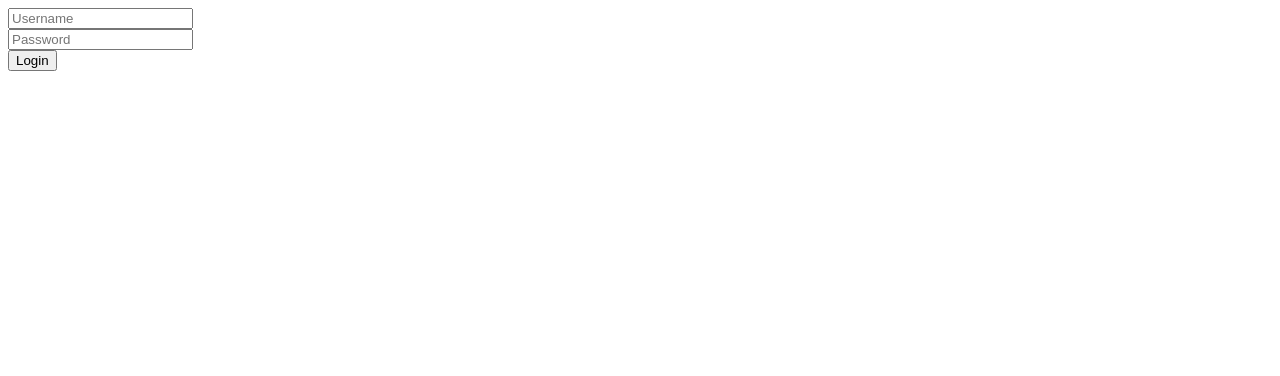
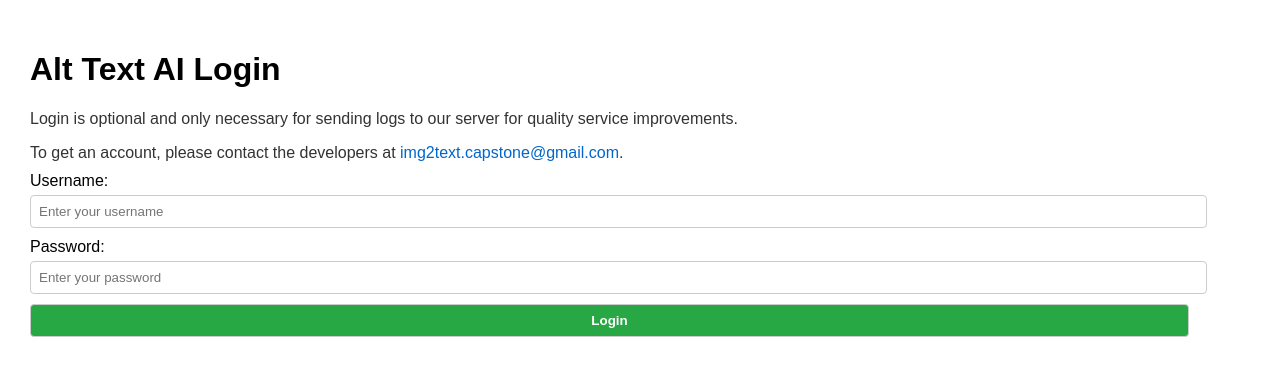
Before and after one commit to BU-Capstone-I2T/img2txt-chrome-a11y, a website built with Parcel: page popup/I2T.html in a window 1280 px wide. Built offline with nearby package versions, Linux system fonts and the light colour scheme.

Commit message:
Improved styling and accessibility for options and popup pages

```diff
--- a/options/options.js
+++ b/options/options.js
@@ -33,7 +33,7 @@ const saveOptions = () => {
     chrome.storage.sync.set({modelSize: modelSize, logging: loggingEnabled, altText: altTextEnabled}, () => {
         // Announce the save confirmation to screen readers
         const status = document.getElementById('status');
-        status.textContent = `Settings saved. Priority: ${priority}, Logging: ${loggingEnabled ? 'Enabled' : 'Disabled'}, Alt-Text Display: ${altTextEnabled ? 'Enabled' : 'Disabled'}.`;
+        status.textContent = `Settings saved. Priority: ${priority}, Logging: ${loggingEnabled ? 'Enabled' : 'Disabled'}, Alt Text Display: ${altTextEnabled ? 'Enabled' : 'Disabled'}.`;
         status.style.visibility = 'visible';
         setTimeout(() => status.style.visibility = 'hidden', 4000);
     });
--- a/popup/I2T.html
+++ b/popup/I2T.html
@@ -1,16 +1,77 @@
 <!DOCTYPE html>
 <html lang="en">
+
 <head>
-        <title>Image To Text Login</title>
+    <title>Alt Text AI</title>
+    <style>
+        body {
+            font-family: 'Arial', sans-serif;
+            margin: 20px;
+            padding: 10px;
+            background-color: #fff;
+        }
+
+        h1 {
+            color: #000;
+        }
+
+        p {
+            color: #333;
+            margin-bottom: 10px;
+        }
+
+        a {
+            color: #0066cc;
+            text-decoration: none;
+        }
+
+        a:hover {
+            text-decoration: underline;
+        }
+
+        label {
+            display: block;
+            margin-bottom: 5px;
+            color: #000;
+        }
+
+        input[type='text'],
+        input[type='password'],
+        input[type='button'] {
+            width: 95%;
+            padding: 8px;
+            margin-bottom: 10px;
+            border: 1px solid #ccc;
+            border-radius: 4px;
+        }
+
+        input[type='button'] {
+            background-color: #28a745;
+            color: white;
+            font-weight: bold;
+            cursor: pointer;
+        }
+
+        input[type='button']:hover {
+            background-color: #218838;
+        }
+    </style>
 </head>
 <body>
-    <label for='username'>
-    </label><input type='text' id='username' placeholder='Username'>
+    <h1>Alt Text AI Login</h1>
+    <p>Login is optional and only necessary for sending logs to our server for quality service improvements.</p>
+    <p>To get an account, please contact the developers at <a href="mailto:img2text.capstone@gmail.com">img2text.capstone@gmail.com</a>.</p>
+
+    <form>
+        <label for='username'>Username:</label>
+        <input type='text' id='username' name='username' placeholder='Enter your username'>
         <br>
-    <label for='password'></label>
-    <input type='password' id='password' placeholder='Password'>
+        <label for='password'>Password:</label>
+        <input type='password' id='password' name='password' placeholder='Enter your password'>
         <br>
-    <input type='button' id='loginButton' value='Login'>
+        <input type='button' id='loginButton' value='Login' aria-label='Log in to your account'>
+    </form>
+
     <script src='/popup/I2T.js'></script>
 </body>
 </html>
```
Also changed, not shown: options/options.html (+40 -8 lines), dist/manifest.json. Lines whose indentation alone changed are shown as unchanged.
